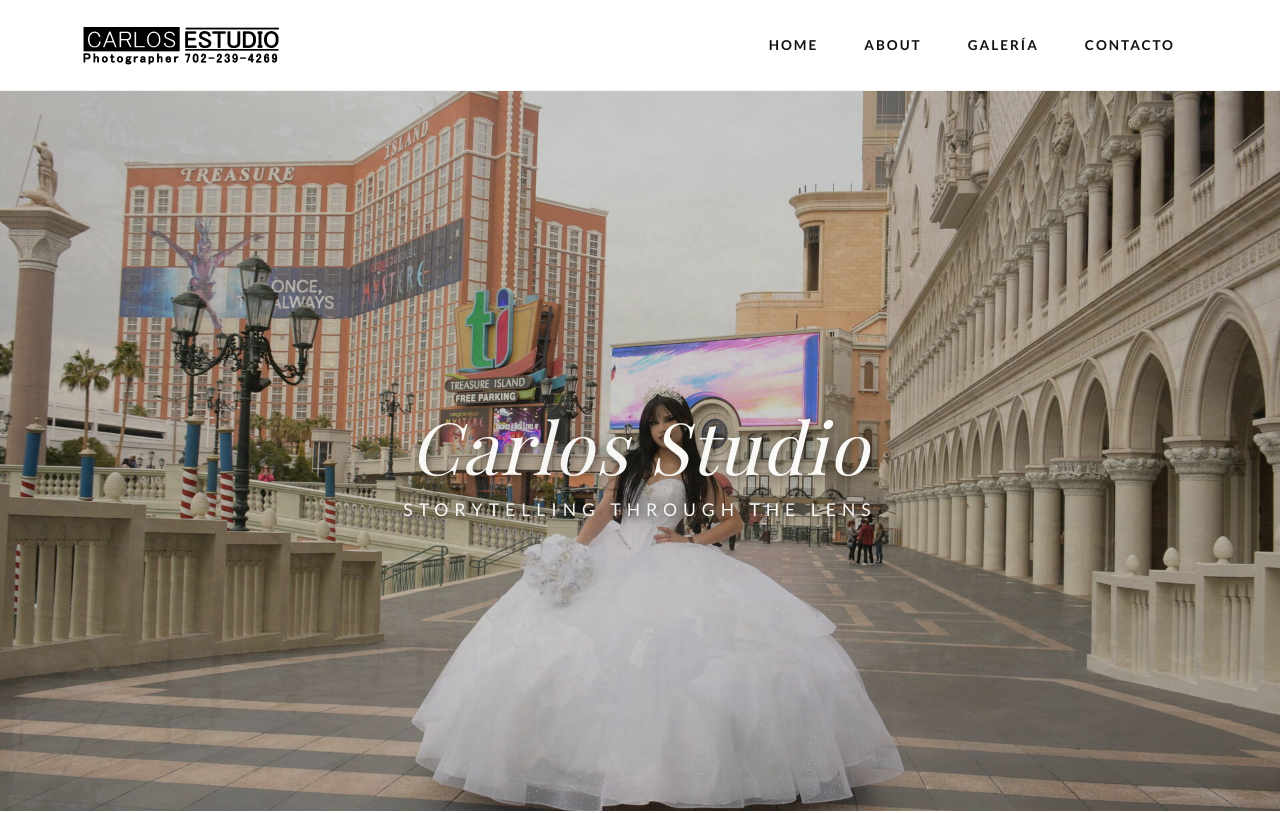
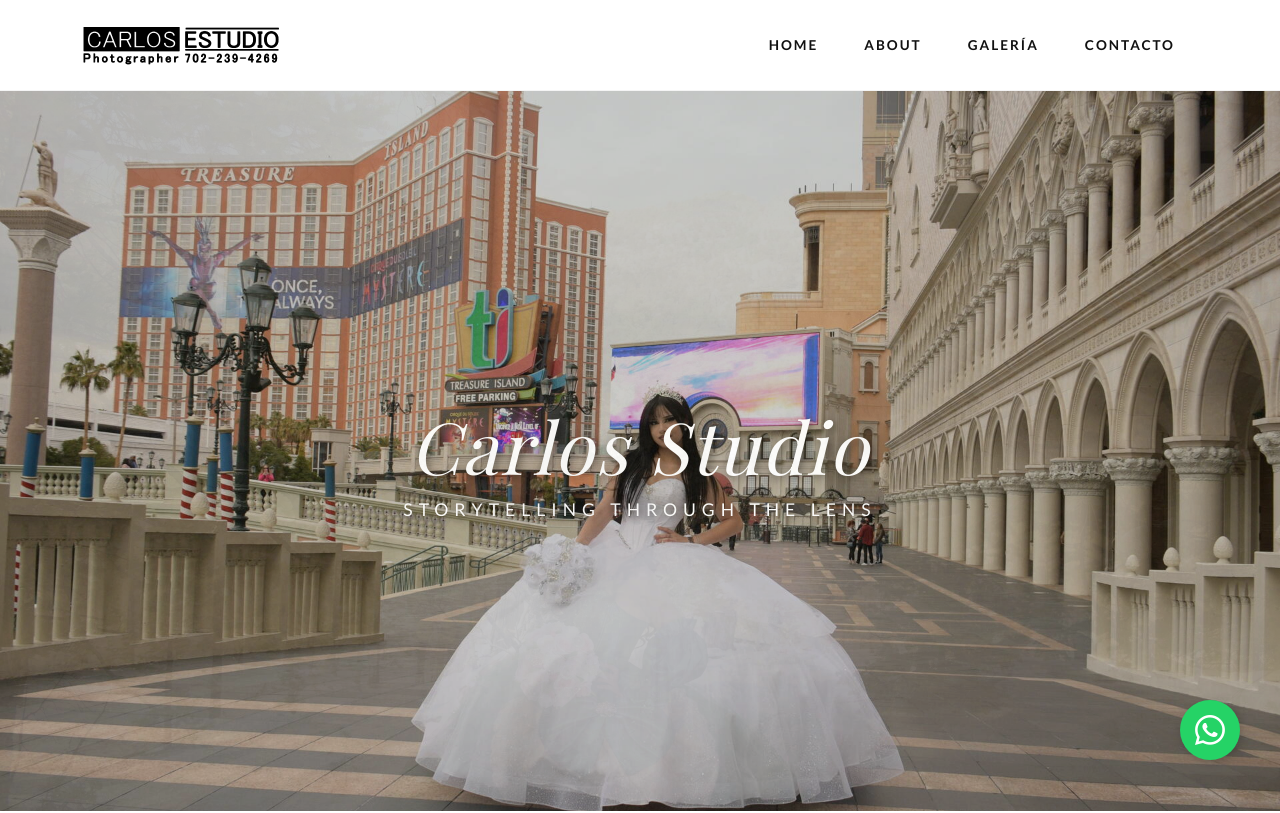
Before and after one commit to ax3ln3ri/Carlos-Estudio, a plain HTML site: page index.html in a window 1280 px wide. Shown: the top 813 px of the page. Drawn offline with nearby package versions, Linux system fonts and the light colour scheme; a web font is replaced by a local one.

Commit message:
Update index.html

```diff
--- a/index.html
+++ b/index.html
@@ -6,6 +6,7 @@
     <title>Carlos Studio | Professional Photography Las Vegas</title>
     <link href="https://cdn.jsdelivr.net/npm/bootstrap@5.3.0/dist/css/bootstrap.min.css" rel="stylesheet">
     <link href="https://fonts.googleapis.com/css2?family=Lato:wght@300;400;700&family=Playfair+Display:ital,wght@0,400;0,700;1,400&display=swap" rel="stylesheet">
+    <link rel="stylesheet" href="https://cdn.jsdelivr.net/npm/bootstrap-icons@1.11.1/font/bootstrap-icons.css">
 
     <style>
         :root { --heading-font: 'Playfair Display', serif; --body-font: 'Lato', sans-serif; }
@@ -13,6 +14,29 @@
         h1, h2, h3, .navbar-brand { font-family: var(--heading-font); }
         .navbar { background-color: #fff; border-bottom: 1px solid #f4f4f4; padding: 15px 0; }
         .nav-link { color: #111 !important; font-size: 0.85rem; font-weight: 700; text-transform: uppercase; letter-spacing: 2px; margin: 0 15px; }
+
+        /* Floating WhatsApp Button */
+        .whatsapp-float {
+            position: fixed;
+            width: 60px;
+            height: 60px;
+            bottom: 40px;
+            right: 40px;
+            background-color: #25d366;
+            color: #FFF;
+            border-radius: 50px;
+            text-align: center;
+            font-size: 30px;
+            box-shadow: 2px 2px 10px rgba(0,0,0,0.2);
+            z-index: 100;
+            display: flex;
+            align-items: center;
+            justify-content: center;
+            text-decoration: none;
+            transition: 0.3s;
+        }
+        .whatsapp-float:hover { background-color: #128c7e; color: #fff; transform: scale(1.1); }
+
         .carousel-item { height: 90vh; background-color: #000; }
         .carousel-item img { height: 100%; width: 100%; object-fit: cover; filter: brightness(80%); }
         .carousel-caption { bottom: 35%; }
@@ -34,6 +58,10 @@
     </style>
 </head>
 <body>
+
+    <a href="https://wa.me/17022394269" class="whatsapp-float" target="_blank">
+        <i class="bi bi-whatsapp"></i>
+    </a>
 
     <nav class="navbar navbar-expand-lg sticky-top">
         <div class="container">
@@ -113,10 +141,17 @@
             <div class="row g-5">
                 <div class="col-lg-5">
                     <h2 class="display-6 mb-5 text-uppercase">HABLEMOS</h2>
-                    <p class="contact-label">Dirección</p><p class="h5 mb-4">1002 E Charleston Blvd, Las Vegas, NV 89104</p>
-                    <p class="contact-label">Teléfono</p><p class="h5 mb-4">(702) 239-4269</p>
+                    <p class="contact-label">Dirección</p>
+                    <p class="h5 mb-2">1002 E Charleston Blvd, Las Vegas, NV 89104</p>
+                    <a href="https://www.google.com/maps/dir/?api=1&destination=1002+E+Charleston+Blvd+Las+Vegas+NV+89104" target="_blank" class="btn btn-outline-dark btn-sm mb-4">
+                        <i class="bi bi-geo-alt"></i> Get Directions
+                    </a>
+                    <p class="contact-label">Teléfono</p>
+                    <p class="h5 mb-4">(702) 239-4269</p>
                     <div class="map-box mt-4">
-                        <iframe src="https://www.google.com/maps/embed?pb=!1m18!1m12!1m3!1d3222.189725832791!2d-115.1384356!3d36.158231!2m3!1f0!2f0!3f0!3m2!1i1024!2i768!4f13.1!3m3!1m2!1s0x80c8c397f90f6e97%3A0xc393f6c77028b030!2s1002%20E%20Charleston%20Blvd%2C%20Las%20Vegas%2C%20NV%2089104!5e0!3m2!1sen!2sus!4v1713550000000!5m2!1sen!2sus" width="100%" height="450" style="border:0;" allowfullscreen="" loading="lazy"></iframe>
+                        <iframe
+                            src="https://www.google.com/maps/embed?pb=!1m18!1m12!1m3!1d3222.842797686566!2d-115.1374523!3d36.1581457!2m3!1f0!2f0!3f0!3m2!1i1024!2i768!4f13.1!3m3!1m2!1s0x80c8c375628b76d3%3A0xc383c9a101f3e798!2s1002%20E%20Charleston%20Blvd%2C%20Las%20Vegas%2C%20NV%2089104!5e0!3m2!1sen!2sus!4v1713550000000!5m2!1sen!2sus"
+                            width="100%" height="450" style="border:0;" allowfullscreen="" loading="lazy"></iframe>
                     </div>
                 </div>
                 <div class="col-lg-7">
```
